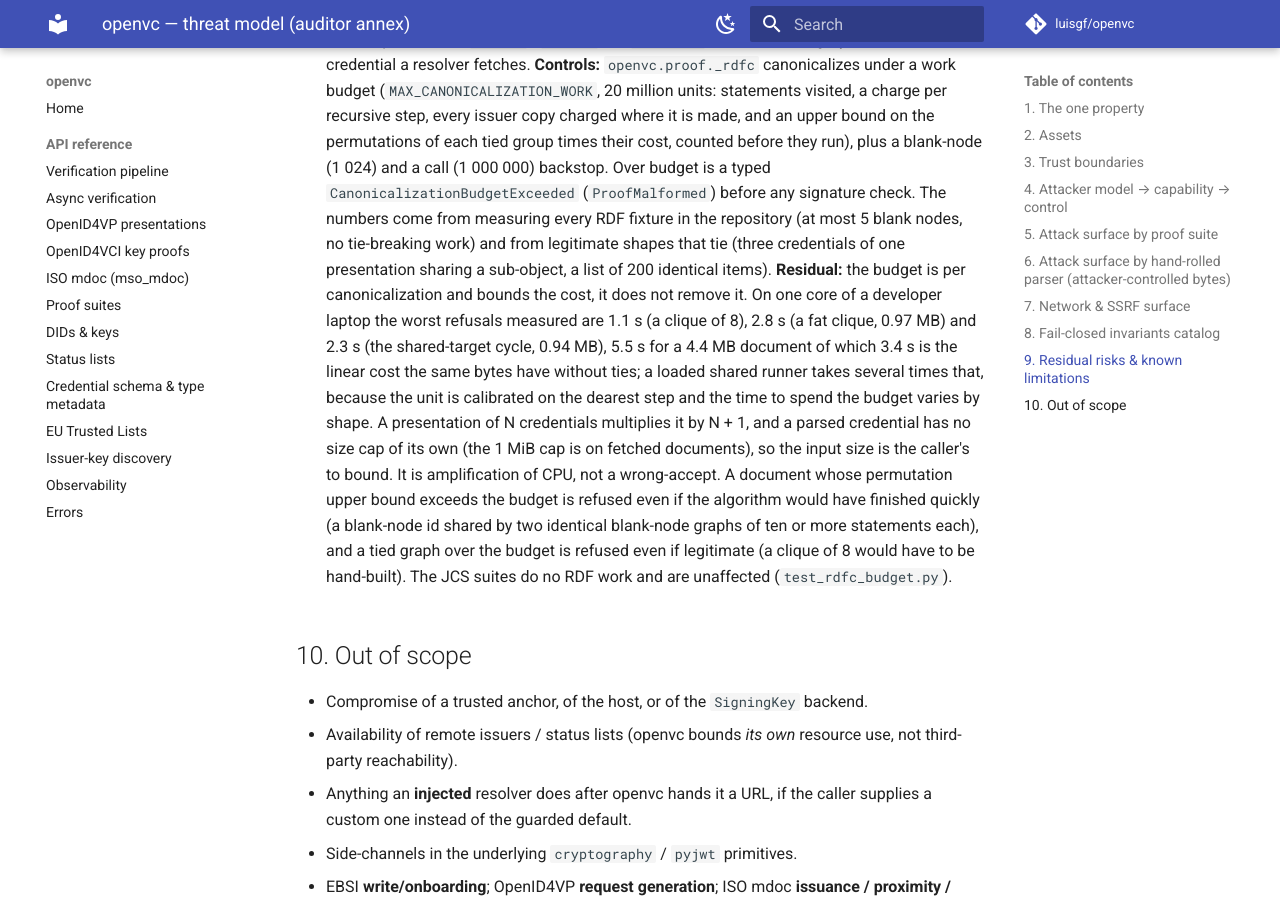
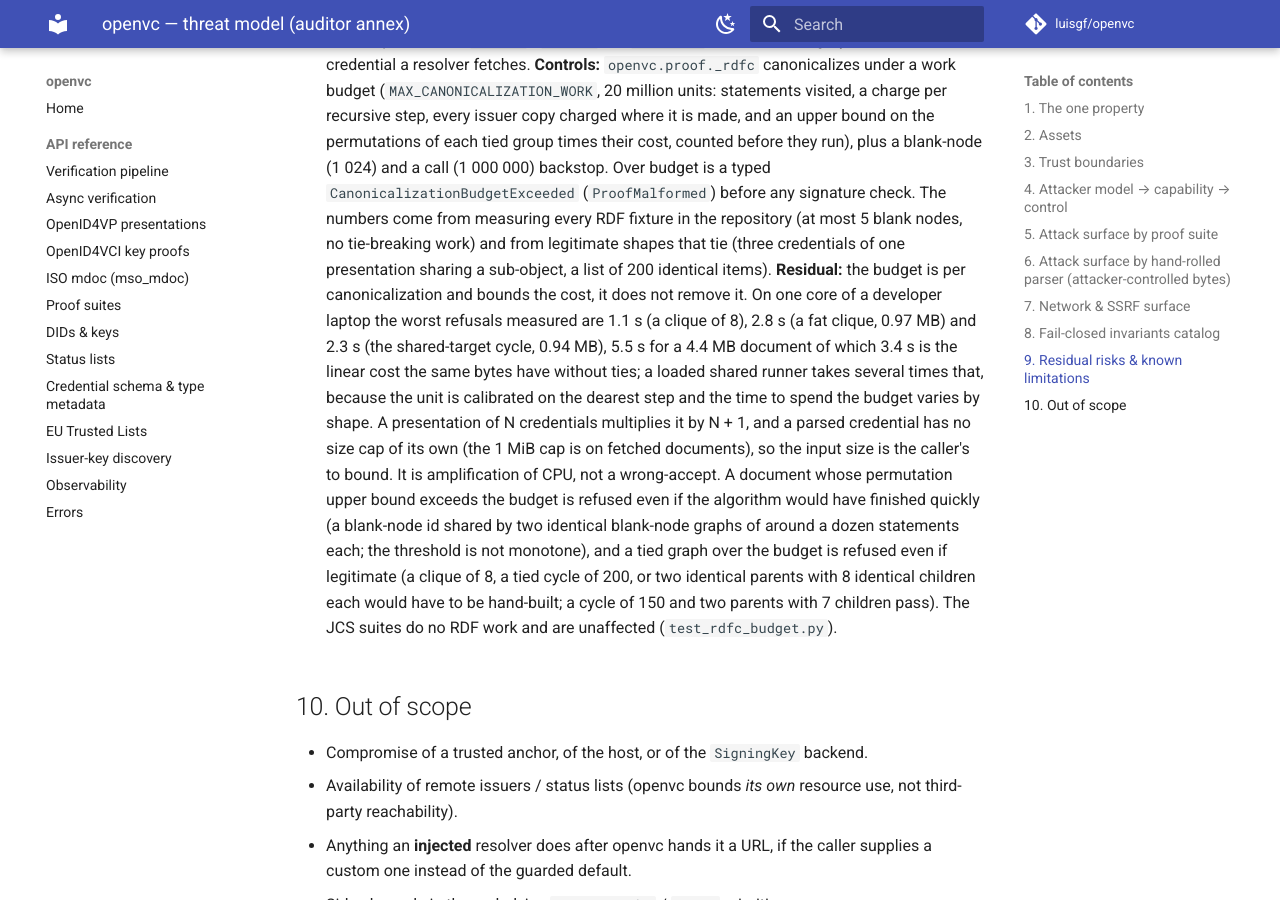
Before and after one commit to luisgf/openvc, an MkDocs documentation site: the page built from docs/audit/threat-model.md, in a window 1280 px wide and 900 px high, scrolled down 36776 px. Built offline with MkDocs 1.6.1 and Material for MkDocs 9.7.7, drawn with Linux system fonts in a browser that asks for light colours; comment, search, counter and statistics services are not loaded.

Commit message:
docs(di): precise budget tariff wording; discriminating singleton test
The singleton-copy refusal tests ran under the lowered ceiling, so they
passed with the copy charge removed; they now run at 6 M units, where only
that charge can refuse the document. The unit-cost wording says every other
step is at most about 0.11 microsecond a unit, the over-refused shape is
"around a dozen statements, not monotone", and the documented refused shapes
gain a tied cycle of 200 and two identical parents with 8 children each.

```diff
--- a/docs/audit/threat-model.md
+++ b/docs/audit/threat-model.md
@@ -872,8 +872,10 @@ items marked **✅ Resolved** have since been fixed and stay here as an audit tr
   so the input size is the caller's to bound. It is amplification of CPU, not a wrong-accept.
   A document whose permutation upper bound exceeds the budget is refused even if the
   algorithm would have finished quickly (a blank-node id shared by two identical blank-node
-  graphs of ten or more statements each), and a tied graph over the budget is refused even if
-  legitimate (a clique of 8 would have to be hand-built). The JCS suites do no RDF work and
+  graphs of around a dozen statements each; the threshold is not monotone), and a tied graph
+  over the budget is refused even if legitimate (a clique of 8, a tied cycle of 200, or two
+  identical parents with 8 identical children each would have to be hand-built; a cycle of
+  150 and two parents with 7 children pass). The JCS suites do no RDF work and
   are unaffected (`test_rdfc_budget.py`).
 
 ## 10. Out of scope
```
Also changed, not shown: wiki/Data-Integrity.md (+4 -3 lines), 2 other files.
